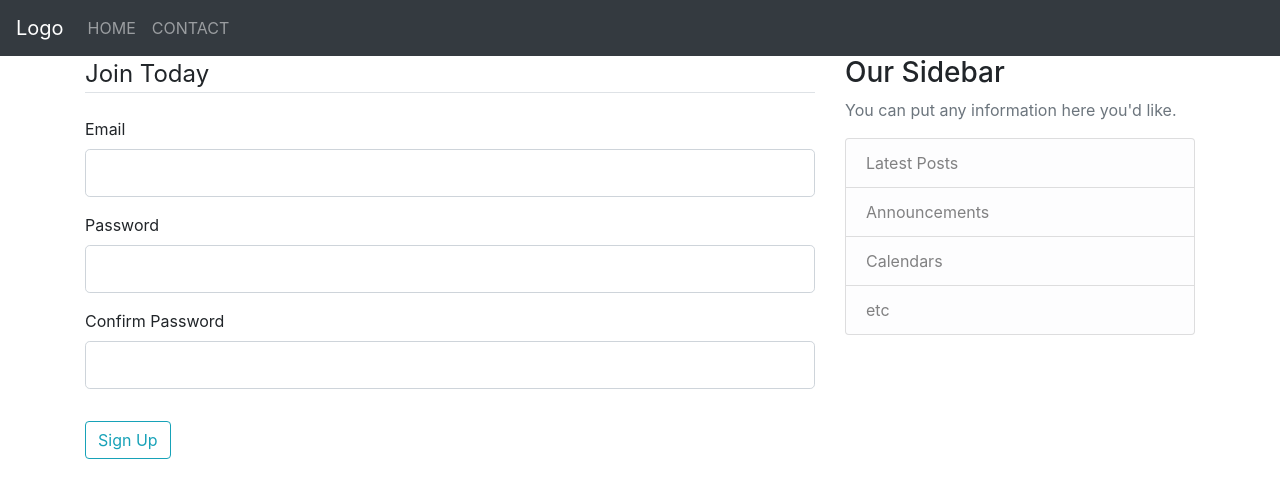
After one commit to webster-781/SERVERMONK, a Flask app: template hackathon/templates/register.html in a window 1280 px wide. The commit adds this page. Shown: the top 498 px of the page. Run offline with Flask 2, Linux system fonts and the light colour scheme; the template is opened without the code that fills it: values that come from a table or form of the project are taken from there, others are empty; some libraries are stand-ins or nearby versions.

Commit message:
Site backend created

```diff
--- /dev/null
+++ b/hackathon/Untitled.py
@@ -0,0 +1,91 @@
+# %%
+from flask import Flask, render_template,url_for, flash, redirect
+from flask_sqlalchemy import SQLAlchemy
+from datetime import datetime
+from flask_wtf import FlaskForm
+from wtforms import StringField, PasswordField, SubmitField, BooleanField
+from wtforms.validators import DataRequired, Length, Email, EqualTo, ValidationError
+from flask_bcrypt import Bcrypt
+from flask_login import LoginManager, UserMixin, current_user, login_user, logout_user
+
+class RegistrationForm(FlaskForm):
+    email = StringField('Email',validators=[DataRequired(), Email()])
+    password = PasswordField('Password', validators=[DataRequired()])
+    confirm_password = PasswordField('Confirm Password',validators=[DataRequired(), EqualTo('password')])
+    submit = SubmitField('Sign Up')
+
+    def validate_email(self,email):
+        user = User.query.filter_by(email=email.data).first()
+        if user:
+            raise ValidationError("That Username is taken. Please choose a different one!")
+
+class LoginForm(FlaskForm):
+    email = StringField('Email',validators=[DataRequired(),Email()])
+    password = PasswordField(('Password'),validators=[DataRequired()])
+    submit = SubmitField('Login')
+
+
+app = Flask(__name__)
+app.config['SECRET_KEY'] = b'\xc5!\xddk\xd7\x08\x85\x973H\x7f\xc5D}\xf5\x92ZMW\xd0g(\x01\x03'
+app.config['SQLALCHEMY_DATABASE_URI'] = 'sqlite:///site.db'
+db = SQLAlchemy(app)
+bcrypt=Bcrypt(app)
+login_manager=LoginManager(app)
+
+class User(db.Model,UserMixin):
+    id = db.Column(db.Integer, primary_key=True)
+    email = db.Column(db.String(120), unique=True, nullable=False)
+    password = db.Column(db.String(60), nullable=False)
+    image_file = db.Column(db.String(20), nullable=False, default='#')
+    def __repr__(self):
+        return{"email: {}, password: {},image: {}".format(self.email,self.password,self.image_file)}
+
+@login_manager.user_loader
+def load_user(user_id):
+    return User.query.get(int(user_id))
+
+
+@app.route("/", methods =["GET","POST"])
+@app.route("/home", methods =["GET","POST"])
+def home():
+    form = LoginForm()
+    if(form.validate_on_submit()):
+        user=User.query.filter_by(email=form.email.data).first()
+        if user and bcrypt.check_password_hash(user.password,form.password.data):
+            login_user(user)
+            flash("Logged in as {}".format(user.email),'success')
+            return render_template('dashboard.html',user=user)
+        flash("Log in Unsuccessful! Please check username and password",'danger')
+    return render_template('home.html',form = form)
+
+@app.route("/about")
+def about():
+    return("About")
+
+@app.route("/logout")
+def logout():
+    logout_user()
+    flash("You have successfully logged out!" , 'success')
+    return redirect(url_for('home'))
+
+@app.route("/dashboard")
+def dash():
+    user = user
+    return render_template("dashboard.html")
+
+@app.route("/register", methods=['GET', 'POST'])
+def register():
+    form = RegistrationForm()
+    if form.validate_on_submit():
+        hashed_pw= bcrypt.generate_password_hash(form.password.data).decode('utf-8')
+        user=User(email=form.email.data,password= hashed_pw)
+        db.session.add(user)
+        db.session.commit()
+        flash('Your account has been created! You are now able to Log in','success')
+        return redirect(url_for('home'))
+    return render_template('register.html', title='Register', form=form)
+
+# %%
+user_1=User.query.all()
+for user in user_1:
+    print(user.email)
--- /dev/null
+++ b/hackathon/templates/layout.html
@@ -0,0 +1,73 @@
+<!DOCTYPE html>
+<html>
+<head>
+    <!-- Required meta tags -->
+    <meta charset="utf-8">
+    <meta name="viewport" content="width=device-width, initial-scale=1, shrink-to-fit=no">
+
+    <!-- Bootstrap CSS -->
+    <link rel="stylesheet" href="https://maxcdn.bootstrapcdn.com/bootstrap/4.0.0/css/bootstrap.min.css" integrity="sha384-Gn5384xqQ1aoWXA+058RXPxPg6fy4IWvTNh0E263XmFcJlSAwiGgFAW/dAiS6JXm" crossorigin="anonymous">
+
+    <link rel="stylesheet" type="text/css" href="{{ url_for('static', filename='main.css') }}">
+
+    {% if title %}
+        <title>FoodTracker - {{ title }}</title>
+    {% else %}
+        <title>FoodTracker</title>
+    {% endif %}
+</head>
+<body>
+    <header class="site-header">
+      <nav class="navbar navbar-expand-lg bg-dark navbar-dark">
+  <!-- Brand -->
+  <a class="navbar-brand" href="#">Logo</a>
+
+  <!-- Links -->
+  <ul class="navbar-nav">
+    <li class="nav-item">
+      <a class="nav-link" href="#">HOME</a>
+    </li>
+    <li class="nav-item">
+      <a class="nav-link" href="https://www.facebook.com/tech.iitd/?epa=SEARCH_BOX">CONTACT</a>
+    </li>
+  </ul>
+</nav>
+    </header>
+    <main role="main" class="container">
+      <div class="row">
+        <div class="col-md-8">
+          {% with messages = get_flashed_messages(with_categories=true) %}
+            {% if messages %}
+              {% for category, message in messages %}
+                <div class="alert alert-{{ category }}">
+                  {{ message }}
+                </div>
+              {% endfor %}
+            {% endif %}
+          {% endwith %}
+          {% block content %}{% endblock %}
+        </div>
+        <div class="col-md-4">
+          <div class="content-section">
+            <h3>Our Sidebar</h3>
+            <p class='text-muted'>You can put any information here you'd like.
+              <ul class="list-group">
+                <li class="list-group-item list-group-item-light">Latest Posts</li>
+                <li class="list-group-item list-group-item-light">Announcements</li>
+                <li class="list-group-item list-group-item-light">Calendars</li>
+                <li class="list-group-item list-group-item-light">etc</li>
+              </ul>
+            </p>
+          </div>
+        </div>
+      </div>
+    </main>
+
+
+    <!-- Optional JavaScript -->
+    <!-- jQuery first, then Popper.js, then Bootstrap JS -->
+    <script src="https://code.jquery.com/jquery-3.2.1.slim.min.js" integrity="sha384-KJ3o2DKtIkvYIK3UENzmM7KCkRr/rE9/Qpg6aAZGJwFDMVNA/GpGFF93hXpG5KkN" crossorigin="anonymous"></script>
+    <script src="https://cdnjs.cloudflare.com/ajax/libs/popper.js/1.12.9/umd/popper.min.js" integrity="sha384-ApNbgh9B+Y1QKtv3Rn7W3mgPxhU9K/ScQsAP7hUibX39j7fakFPskvXusvfa0b4Q" crossorigin="anonymous"></script>
+    <script src="https://maxcdn.bootstrapcdn.com/bootstrap/4.0.0/js/bootstrap.min.js" integrity="sha384-JZR6Spejh4U02d8jOt6vLEHfe/JQGiRRSQQxSfFWpi1MquVdAyjUar5+76PVCmYl" crossorigin="anonymous"></script>
+</body>
+</html>
--- /dev/null
+++ b/hackathon/templates/register.html
@@ -0,0 +1,53 @@
+{% extends "layout.html" %}
+{% block content %}
+    <div class="content-section">
+        <form method="POST" action="">
+            {{ form.hidden_tag() }}
+            <fieldset class="form-group">
+                <legend class="border-bottom mb-4">Join Today</legend>
+                <div class="form-group">
+                    {{ form.email.label(class="form-control-label") }}
+                    {% if form.email.errors %}
+                        {{ form.email(class="form-control form-control-lg is-invalid") }}
+                        <div class="invalid-feedback">
+                            {% for error in form.email.errors %}
+                                <span>{{ error }}</span>
+                            {% endfor %}
+                        </div>
+                    {% else %}
+                        {{ form.email(class="form-control form-control-lg") }}
+                    {% endif %}
+                </div>
+                <div class="form-group">
+                    {{ form.password.label(class="form-control-label") }}
+                    {% if form.password.errors %}
+                        {{ form.password(class="form-control form-control-lg is-invalid") }}
+                        <div class="invalid-feedback">
+                            {% for error in form.password.errors %}
+                                <span>{{ error }}</span>
+                            {% endfor %}
+                        </div>
+                    {% else %}
+                        {{ form.password(class="form-control form-control-lg") }}
+                    {% endif %}
+                </div>
+                <div class="form-group">
+                    {{ form.confirm_password.label(class="form-control-label") }}
+                    {% if form.confirm_password.errors %}
+                        {{ form.confirm_password(class="form-control form-control-lg is-invalid") }}
+                        <div class="invalid-feedback">
+                            {% for error in form.confirm_password.errors %}
+                                <span>{{ error }}</span>
+                            {% endfor %}
+                        </div>
+                    {% else %}
+                        {{ form.confirm_password(class="form-control form-control-lg") }}
+                    {% endif %}
+                </div>
+            </fieldset>
+            <div class="form-group">
+                {{ form.submit(class="btn btn-outline-info") }}
+            </div>
+        </form>
+    </div>
+{% endblock content %}
```
Also changed, not shown: hackathon/routes.py (+31 -28 lines), hackathon/templates/dashboard.html (added, +123 -0 lines), hackathon/templates/home.html (+55 -113 lines), hackathon/site.db (added), hackathon/templates/index.html (deleted), 7 other files.
